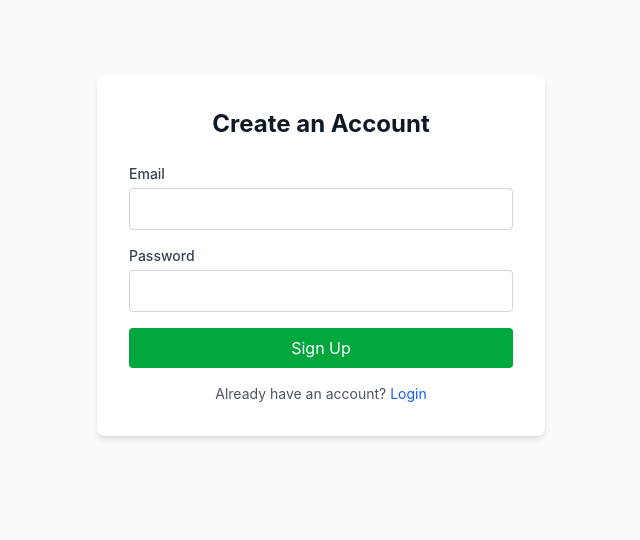
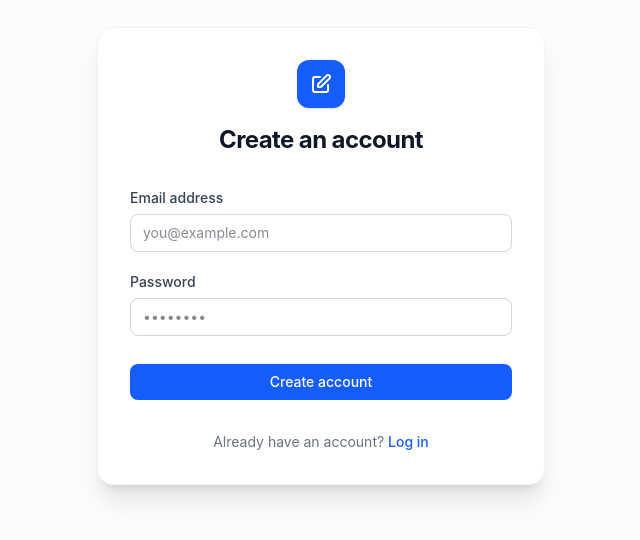
Before and after one commit to narayan-mindfire/note-taker, a React (Vite) app: page /signup in a window 1280 px wide. Shown: the part 144-684 px from the top of the page, without its empty margins (319-959 px from the left). Built offline with nearby package versions, Linux system fonts and the light colour scheme; no server answers.

Commit message:
feat(ui): refactor ui with reusable components and layout polishing

```diff
--- /dev/null
+++ b/src/components/ui/Button.tsx
@@ -0,0 +1,41 @@
+import React, { ButtonHTMLAttributes } from 'react';
+import { Loader2 } from 'lucide-react';
+
+interface ButtonProps extends ButtonHTMLAttributes<HTMLButtonElement> {
+  variant?: 'primary' | 'secondary' | 'danger' | 'ghost';
+  size?: 'sm' | 'md' | 'lg';
+  isLoading?: boolean;
+}
+
+export const Button = React.forwardRef<HTMLButtonElement, ButtonProps>(
+  ({ className = '', variant = 'primary', size = 'md', isLoading, children, disabled, ...props }, ref) => {
+    const baseStyles = 'inline-flex items-center justify-center rounded-lg font-medium transition-colors focus:outline-none focus:ring-2 focus:ring-offset-2 disabled:opacity-50 disabled:pointer-events-none';
+
+    const variants = {
+      primary: 'bg-blue-600 text-white hover:bg-blue-700 focus:ring-blue-500',
+      secondary: 'bg-gray-100 text-gray-900 hover:bg-gray-200 focus:ring-gray-500',
+      danger: 'bg-red-600 text-white hover:bg-red-700 focus:ring-red-500',
+      ghost: 'bg-transparent text-gray-700 hover:bg-gray-100 focus:ring-gray-500',
+    };
+
+    const sizes = {
+      sm: 'px-3 py-1.5 text-sm',
+      md: 'px-4 py-2 text-sm',
+      lg: 'px-6 py-3 text-base',
+    };
+
+    return (
+      <button
+        ref={ref}
+        className={`${baseStyles} ${variants[variant]} ${sizes[size]} ${className}`}
+        disabled={disabled || isLoading}
+        {...props}
+      >
+        {isLoading && <Loader2 className="w-4 h-4 mr-2 animate-spin" />}
+        {children}
+      </button>
+    );
+  }
+);
+
+Button.displayName = 'Button';
--- /dev/null
+++ b/src/components/ui/Input.tsx
@@ -0,0 +1,35 @@
+import React, { InputHTMLAttributes } from 'react';
+
+interface InputProps extends InputHTMLAttributes<HTMLInputElement> {
+  label?: string;
+  error?: string;
+}
+
+export const Input = React.forwardRef<HTMLInputElement, InputProps>(
+  ({ className = '', label, error, id, ...props }, ref) => {
+    const inputId = id || Math.random().toString(36).substring(7);
+
+    return (
+      <div className="w-full">
+        {label && (
+          <label htmlFor={inputId} className="block text-sm font-medium text-gray-700 mb-1.5">
+            {label}
+          </label>
+        )}
+        <input
+          id={inputId}
+          ref={ref}
+          className={`w-full px-3 py-2 bg-white border rounded-lg text-sm transition-shadow focus:outline-none focus:ring-2 focus:ring-offset-0 disabled:bg-gray-50 disabled:text-gray-500
+            ${error
+              ? 'border-red-300 text-red-900 focus:border-red-500 focus:ring-red-200'
+              : 'border-gray-300 text-gray-900 focus:border-blue-500 focus:ring-blue-200'}
+            ${className}`}
+          {...props}
+        />
+        {error && <p className="mt-1.5 text-sm text-red-600">{error}</p>}
+      </div>
+    );
+  }
+);
+
+Input.displayName = 'Input';
--- /dev/null
+++ b/src/layouts/AuthLayout.tsx
@@ -0,0 +1,19 @@
+import React from 'react';
+
+export default function AuthLayout({ children, title }: { children: React.ReactNode, title: string }) {
+  return (
+    <div className="min-h-screen flex items-center justify-center bg-gray-50/50 p-4">
+      <div className="max-w-md w-full bg-white rounded-2xl shadow-xl border border-gray-100 p-8">
+        <div className="text-center mb-8">
+          <div className="mx-auto w-12 h-12 bg-blue-600 rounded-xl flex items-center justify-center mb-4 shadow-sm">
+            <svg className="w-6 h-6 text-white" fill="none" viewBox="0 0 24 24" stroke="currentColor">
+              <path strokeLinecap="round" strokeLinejoin="round" strokeWidth={2} d="M11 5H6a2 2 0 00-2 2v11a2 2 0 002 2h11a2 2 0 002-2v-5m-1.414-9.414a2 2 0 112.828 2.828L11.828 15H9v-2.828l8.586-8.586z" />
+            </svg>
+          </div>
+          <h2 className="text-2xl font-bold text-gray-900 tracking-tight">{title}</h2>
+        </div>
+        {children}
+      </div>
+    </div>
+  );
+}
--- a/src/pages/Login.tsx
+++ b/src/pages/Login.tsx
@@ -1,6 +1,9 @@
 import React, { useState } from 'react';
 import { supabase } from '../lib/supabase';
 import { useNavigate, Link } from 'react-router-dom';
+import AuthLayout from '../layouts/AuthLayout';
+import { Input } from '../components/ui/Input';
+import { Button } from '../components/ui/Button';
 
 export default function Login() {
   const [email, setEmail] = useState('');
@@ -20,50 +23,43 @@ export default function Login() {
       setError(error.message);
       setLoading(false);
     } else {
-      navigate('/dashboard');
+      navigate('/dashboard', { replace: true });
     }
   };
 
   return (
-    <div className="min-h-screen flex items-center justify-center bg-gray-50 p-4">
-      <div className="max-w-md w-full bg-white rounded-lg shadow-md p-8">
-        <h2 className="text-2xl font-bold text-center text-gray-900 mb-6">Login to Note Taker</h2>
+    <AuthLayout title="Welcome back">
+      {error && (
+        <div className="bg-red-50 text-red-600 p-3 rounded-lg mb-6 text-sm border border-red-100 flex items-start gap-2">
+          <svg className="w-4 h-4 mt-0.5 shrink-0" fill="none" viewBox="0 0 24 24" stroke="currentColor"><path strokeLinecap="round" strokeLinejoin="round" strokeWidth={2} d="M12 8v4m0 4h.01M21 12a9 9 0 11-18 0 9 9 0 0118 0z" /></svg>
+          {error}
+        </div>
+      )}
 
-        {error && <div className="bg-red-50 text-red-600 p-3 rounded mb-4 text-sm">{error}</div>}
-
-        <form onSubmit={handleLogin} className="space-y-4">
-          <div>
-            <label className="block text-sm font-medium text-gray-700 mb-1">Email</label>
-            <input
+      <form onSubmit={handleLogin} className="space-y-5">
+        <Input
+          label="Email address"
           type="email"
           value={email}
           onChange={(e) => setEmail(e.target.value)}
-              className="w-full px-3 py-2 border border-gray-300 rounded focus:outline-none focus:ring-2 focus:ring-blue-500"
+          placeholder="you@example.com"
           required
         />
-          </div>
-          <div>
-            <label className="block text-sm font-medium text-gray-700 mb-1">Password</label>
-            <input
+        <Input
+          label="Password"
           type="password"
           value={password}
           onChange={(e) => setPassword(e.target.value)}
-              className="w-full px-3 py-2 border border-gray-300 rounded focus:outline-none focus:ring-2 focus:ring-blue-500"
+          placeholder="••••••••"
           required
         />
-          </div>
-          <button
-            type="submit"
-            disabled={loading}
-            className="w-full bg-blue-600 text-white py-2 rounded hover:bg-blue-700 disabled:opacity-50 transition-colors"
-          >
-            {loading ? 'Logging in...' : 'Login'}
-          </button>
+        <Button type="submit" className="w-full mt-2" isLoading={loading}>
+          Sign in
+        </Button>
       </form>
-        <p className="mt-4 text-center text-sm text-gray-600">
-          Don't have an account? <Link to="/signup" className="text-blue-600 hover:underline">Sign up</Link>
+      <p className="mt-8 text-center text-sm text-gray-500">
+        Don't have an account? <Link to="/signup" className="text-blue-600 font-medium hover:text-blue-700 hover:underline transition-colors">Sign up for free</Link>
       </p>
-      </div>
-    </div>
+    </AuthLayout>
   );
 }
--- a/src/pages/Signup.tsx
+++ b/src/pages/Signup.tsx
@@ -1,6 +1,9 @@
 import React, { useState } from 'react';
 import { supabase } from '../lib/supabase';
 import { useNavigate, Link } from 'react-router-dom';
+import AuthLayout from '../layouts/AuthLayout';
+import { Input } from '../components/ui/Input';
+import { Button } from '../components/ui/Button';
 
 export default function Signup() {
   const [email, setEmail] = useState('');
@@ -20,51 +23,43 @@ export default function Signup() {
       setError(error.message);
       setLoading(false);
     } else {
-      // Typically need to check email for confirmation, but we'll navigate assuming they either auto-login or can login right away
-      navigate('/dashboard');
+      navigate('/dashboard', { replace: true });
     }
   };
 
   return (
-    <div className="min-h-screen flex items-center justify-center bg-gray-50 p-4">
-      <div className="max-w-md w-full bg-white rounded-lg shadow-md p-8">
-        <h2 className="text-2xl font-bold text-center text-gray-900 mb-6">Create an Account</h2>
+    <AuthLayout title="Create an account">
+      {error && (
+        <div className="bg-red-50 text-red-600 p-3 rounded-lg mb-6 text-sm border border-red-100 flex items-start gap-2">
+          <svg className="w-4 h-4 mt-0.5 shrink-0" fill="none" viewBox="0 0 24 24" stroke="currentColor"><path strokeLinecap="round" strokeLinejoin="round" strokeWidth={2} d="M12 8v4m0 4h.01M21 12a9 9 0 11-18 0 9 9 0 0118 0z" /></svg>
+          {error}
+        </div>
+      )}
 
-        {error && <div className="bg-red-50 text-red-600 p-3 rounded mb-4 text-sm">{error}</div>}
-
-        <form onSubmit={handleSignup} className="space-y-4">
-          <div>
-            <label className="block text-sm font-medium text-gray-700 mb-1">Email</label>
-            <input
+      <form onSubmit={handleSignup} className="space-y-5">
+        <Input
+          label="Email address"
           type="email"
           value={email}
           onChange={(e) => setEmail(e.target.value)}
-              className="w-full px-3 py-2 border border-gray-300 rounded focus:outline-none focus:ring-2 focus:ring-blue-500"
+          placeholder="you@example.com"
           required
         />
-          </div>
-          <div>
-            <label className="block text-sm font-medium text-gray-700 mb-1">Password</label>
-            <input
+        <Input
+          label="Password"
           type="password"
           value={password}
           onChange={(e) => setPassword(e.target.value)}
-              className="w-full px-3 py-2 border border-gray-300 rounded focus:outline-none focus:ring-2 focus:ring-blue-500"
+          placeholder="••••••••"
           required
         />
-          </div>
-          <button
-            type="submit"
-            disabled={loading}
-            className="w-full bg-green-600 text-white py-2 rounded hover:bg-green-700 disabled:opacity-50 transition-colors"
-          >
-            {loading ? 'Signing up...' : 'Sign Up'}
-          </button>
+        <Button type="submit" className="w-full mt-2" isLoading={loading}>
+          Create account
+        </Button>
       </form>
-        <p className="mt-4 text-center text-sm text-gray-600">
-          Already have an account? <Link to="/login" className="text-blue-600 hover:underline">Login</Link>
+      <p className="mt-8 text-center text-sm text-gray-500">
+        Already have an account? <Link to="/login" className="text-blue-600 font-medium hover:text-blue-700 hover:underline transition-colors">Log in</Link>
       </p>
-      </div>
-    </div>
+    </AuthLayout>
   );
 }
```
Also changed, not shown: src/components/NoteEditor.tsx (+31 -18 lines), src/components/Sidebar.tsx (+33 -21 lines). Lines whose indentation alone changed are shown as unchanged.
